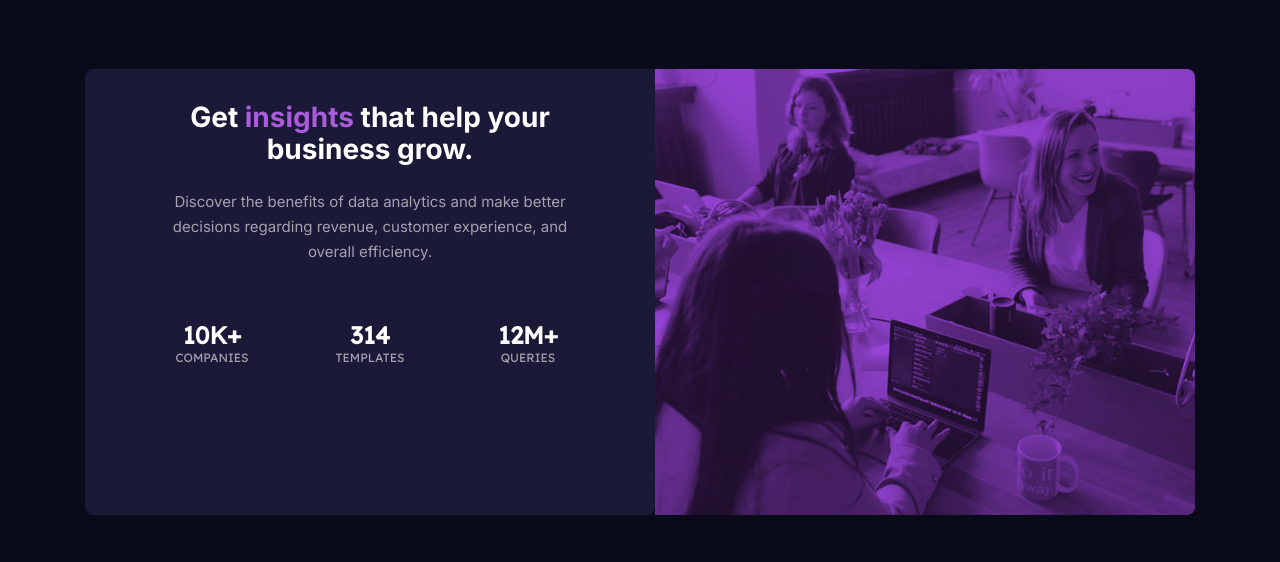
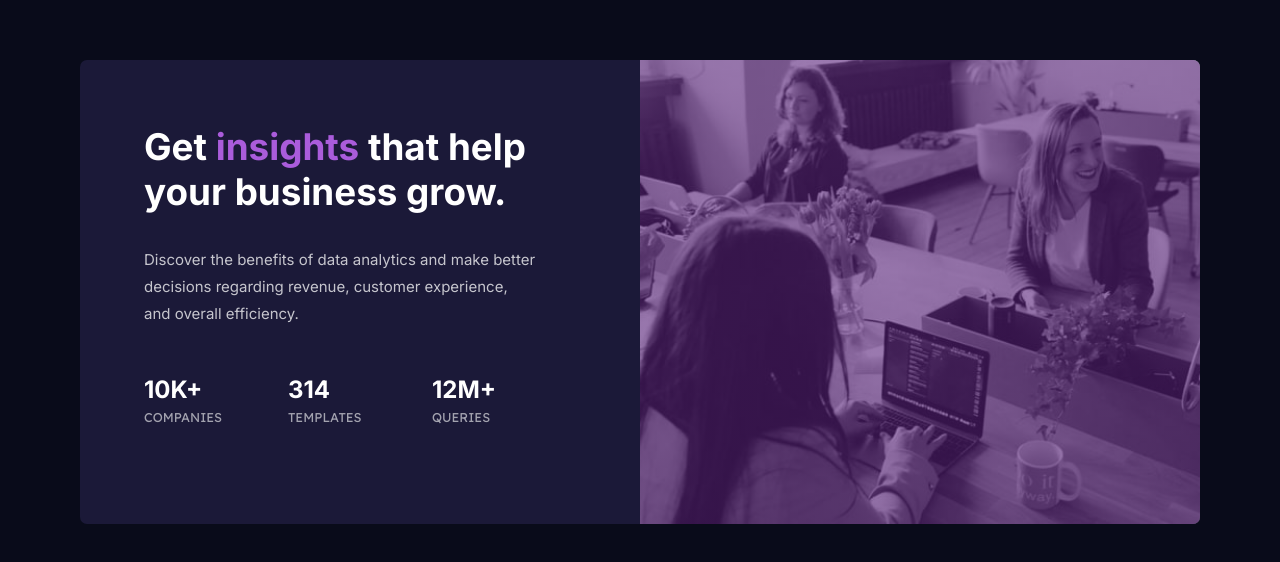
Before and after one commit to MundatiC/Stats_preview-, a plain HTML site: page index.html in a window 1280 px wide. Shown: the part 108-670 px from the top of the page. Drawn offline with Linux system fonts and the light colour scheme.

Commit message:
fixed some issues

```diff
--- a/index.html
+++ b/index.html
@@ -1,45 +1,53 @@
 <!DOCTYPE html>
 <html lang="en">
+    <head>
+        <meta charset="UTF-8" />
+        <meta name="viewport" content="width=device-width, initial-scale=1.0" />
+        <!-- displays site properly based on user's device -->
+        <link rel="stylesheet" href="style.css" />
+        <link rel="preconnect" href="https://fonts.googleapis.com" />
+        <link rel="preconnect" href="https://fonts.gstatic.com" crossorigin />
+        <link
+            href="https://fonts.googleapis.com/css2?family=Inter:wght@400;700&family=Lexend+Deca&display=swap"
+            rel="stylesheet"
+        />
+        <link
+            rel="icon"
+            type="image/png"
+            sizes="32x32"
+            href="./images/favicon-32x32.png"
+        />
 
-<head>
-    <meta charset="UTF-8">
-    <meta http-equiv="X-UA-Compatible" content="IE=edge">
-    <meta name="viewport" content="width=device-width, initial-scale=1.0">
-    <link rel="preconnect" href="https://fonts.googleapis.com">
-    <link rel="preconnect" href="https://fonts.gstatic.com" crossorigin>
-    <link href="https://fonts.googleapis.com/css2?family=Inter:wght@400;700&family=Lexend+Deca&display=swap"
-        rel="stylesheet">
-    <link rel="shortcut icon" href="images/favicon-32x32.png" type="image/x-icon">
-    <link rel="stylesheet" href="style.css">
-    <title>Frontend Mentor | Stats preview card component</title>
-</head>
-
-<body>
-    <div class="container">
-        <main>
-            <picture>
-                <source srcset="./images/image-header-desktop.jpg" media="(min-width: 57.188rem)">
-                <img src="./images/image-header-mobile.jpg" alt="people in office smiling">
-            </picture>
-            <article>
-                <hgroup>
-                    <h1>Get <span>insights</span> that help your business grow.</h1>
-                    <p>Discover the benefits of data analytics and make better decisions regarding revenue, customer
-                        experience, and overall efficiency.</p>
-                </hgroup>
-                <ul>
-                    <li>
-                        <p><span>10k+</span><br>companies</p>
-                    </li>
-                    <li>
-                        <p><span>314</span><br>templates</p>
-                    </li>
-                    <li>
-                        <p><span>12M+</span><br>queries</p>
-                    </li>
-            </article>
+        <title>Frontend Mentor | Stats preview card component</title>
+    </head>
+    <body>
+        <main class="stats-preview-card">
+            <div class="stats-preview">
+                <h1 class="stats__title">
+                    Get <span class="title--accent">insights</span> that help
+                    your business grow.
+                </h1>
+                <p class="stats__description">
+                    Discover the benefits of data analytics and make better
+                    decisions regarding revenue, customer experience, and
+                    overall efficiency.
+                </p>
+                <div class="stats">
+                    <div class="stat">
+                        <h3 class="stat__numbers">10k+</h3>
+                        <h4 class="stat__type">companies</h4>
+                    </div>
+                    <div class="stat">
+                        <h3 class="stat__numbers">314</h3>
+                        <h4 class="stat__type">templates</h4>
+                    </div>
+                    <div class="stat">
+                        <h3 class="stat__numbers">12m+</h3>
+                        <h4 class="stat__type">queries</h4>
+                    </div>
+                </div>
+            </div>
+            <div class="stats-img"></div>
         </main>
-    </div>
-</body>
-
+    </body>
 </html>
--- a/style.css
+++ b/style.css
@@ -1,143 +1,119 @@
+:root {
+    --primary-clr: hsl(233, 47%, 7%);
+    --secondary-clr: hsl(244, 38%, 16%);
+    --accent-clr: hsl(277, 64%, 61%);
+    --main-heading-stats-clr: hsl(0, 0%, 100%);
+    --main-paragraph: hsla(0, 0%, 100%, 0.75);
+    --stat-heading: hsla(0, 0%, 100%, 0.6);
+}
+
 * {
+    padding: 0;
+    margin: 0;
     box-sizing: border-box;
 }
-
-body,
-p,
-h1,
-h2,
-ul,
-li {
-    margin: 0;
-    padding: 0;
+html {
+    font-size: 100%;
 }
-
 body {
+    color: var(--main-heading-stats-clr);
+    background-color: var(--primary-clr);
     display: grid;
-    justify-content: center;
-    min-height: 100vh;
-    align-items: center;
+    place-items: center;
+    height: 100vh;
+}
+.stats-preview-card {
+    width: 90%;
+    max-width: 70rem;
+    height: 29rem;
+    display: grid;
+    grid-template-columns: repeat(2, 1fr);
+    background-color: var(--secondary-clr);
+    border-radius: 7px;
+    overflow: hidden;
+}
+.stats-preview {
     font-family: 'Inter', sans-serif;
-    color: #ffffff;
-    background-color: #090b1a;
+    display: grid;
+    grid-template-rows: repeat(3, min-content);
+    row-gap: 2em;
+    padding: 4em;
 }
-
-picture img {
-    mix-blend-mode: multiply;
-    opacity: .8;
-    display: block;
-    max-width: 100%;
+.stats__title {
+    font-size: 2.3rem;
 }
-
-picture {
+.title--accent {
+    color: var(--accent-clr);
+}
+.stats__description {
+    font-size: 15px;
+    color: var(--main-paragraph);
+    padding-right: 2.7em;
+    line-height: 1.8;
+}
+.stats {
     display: grid;
-    justify-content: center;
-    background-color: hsl(274, 64%, 55%);
-    margin-left: 1.5rem;
-    margin-right: 1.5rem;
-    border-top-left-radius: .5rem;
-    border-top-right-radius: .5rem;
+    grid-template-columns: repeat(3, 1fr);
+    text-transform: uppercase;
+    font-weight: 400;
+    margin-top: 1em;
 }
-
-.container {
-    max-width: 40.875rem;
-    padding-top: 5rem;
-    padding-bottom: 5rem;
-    text-align: center;
+.stat__numbers {
+    font-size: 1.5rem;
 }
-
-article {
-    background-color: #1b1938;
-    margin-left: 1.5rem;
-    margin-right: 1.5rem;
-    padding-bottom: 1rem;
-    border-bottom-left-radius: .5rem;
-    border-bottom-right-radius: .5rem;
+.stat__type {
+    font-family: 'Lexend Deca', sans-serif;
+    font-weight: 400;
+    font-size: 0.8rem;
+    color: var(--stat-heading);
+    margin-top: 0.4em;
 }
-
-h1 {
-    font-size: 1.75rem;
-    line-height: 2rem;
-    padding-top: 2rem;
-    padding-bottom: 1.5rem;
+.stats-img {
+    width: 100%;
+    height: 100%;
+    background: linear-gradient(
+            hsla(277, 59%, 30%, 0.6),
+            hsla(277, 59%, 30%, 0.6)
+        ),
+        url('./images/image-header-desktop.jpg');
+    background-repeat: no-repeat;
+    background-size: cover;
 }
-
-h1 span {
-    color: #aa5cdb;
-}
-
-hgroup p {
-    font-size: 0.938rem;
-    line-height: 1.563rem;
-    color: hsla(0, 0%, 100%, 0.6);
-    margin-bottom: 2rem;
-}
-
-hgroup {
-    margin-left: 1.5rem;
-    margin-right: 1.5rem;
-    margin-bottom: 1.5rem;
-}
-
-ul span {
-    font-size: 1.5rem;
-    font-weight: 700;
-    color: #ffffff;
-}
-
-ul {
-    font-size: 0.75rem;
-    font-family: 'Lexend Deca', sans-serif;
-    color: hsla(0, 0%, 100%, 0.6);
-}
-
-li {
-    margin-bottom: 1.5rem;
-    text-transform: uppercase;
-    list-style-type: none;
-}
-
-/* -----------------------------------media start------------------------- */
-/* any size smaller then 905px and the picture shrinks but the article stops so I get the  */
-/* purple background bleeding though the bottom */
-
-@media screen and (min-width: 57.188rem) {
-    .container {
-        max-width: 72.5rem;
+@media (max-width: 55.56rem) {
+    html {
+        font-size: 85%;
     }
-
-    main {
-        display: flex;
-        flex-flow: row-reverse;
-        place-content: center;
+    .stats-preview-card {
+        height: 80vh;
+        grid-template-columns: none;
+        grid-template-rows: auto min-content;
+        justify-content: center;
+        text-align: center;
     }
-
-    article {
-        display: flex;
-        flex-flow: column;
-        flex-basis: 35.625rem;
-        margin: 0;
-        border-bottom-left-radius: .5rem;
-        border-top-left-radius: .5rem;
-        margin-left: 1.25rem;
-        padding-left: 3rem;
-        padding-right: 3rem;
+    .stats-preview {
+        padding: 2em;
+        gap: 1em;
     }
-
-    picture {
-        margin-left: 0;
-        margin-right: 1.25rem;
-        border-bottom-right-radius: .5rem;
-        border-top-right-radius: .5rem;
-        border-top-left-radius: 0;
+    .stats__title {
+        font-size: 2rem;
     }
-
-    ul {
-        display: grid;
-        grid-template-columns: 1fr 1fr 1fr;
+    .stats__description {
+        padding-inline: 0.8em;
     }
-
-    li {
-        margin: 0;
+    .stats-img {
+        background: linear-gradient(
+                hsla(277, 59%, 30%, 0.6),
+                hsla(277, 59%, 30%, 0.6)
+            ),
+            url('./images/image-header-mobile.jpg');
+        background-size: cover;
+        grid-row: 1;
+    }
+    .stats {
+        grid-template-columns: none;
+        grid-template-rows: repeat(3, 1fr);
+        justify-content: center;
+        row-gap: 2em;
+        margin-top: 2em;
     }
 }
```
